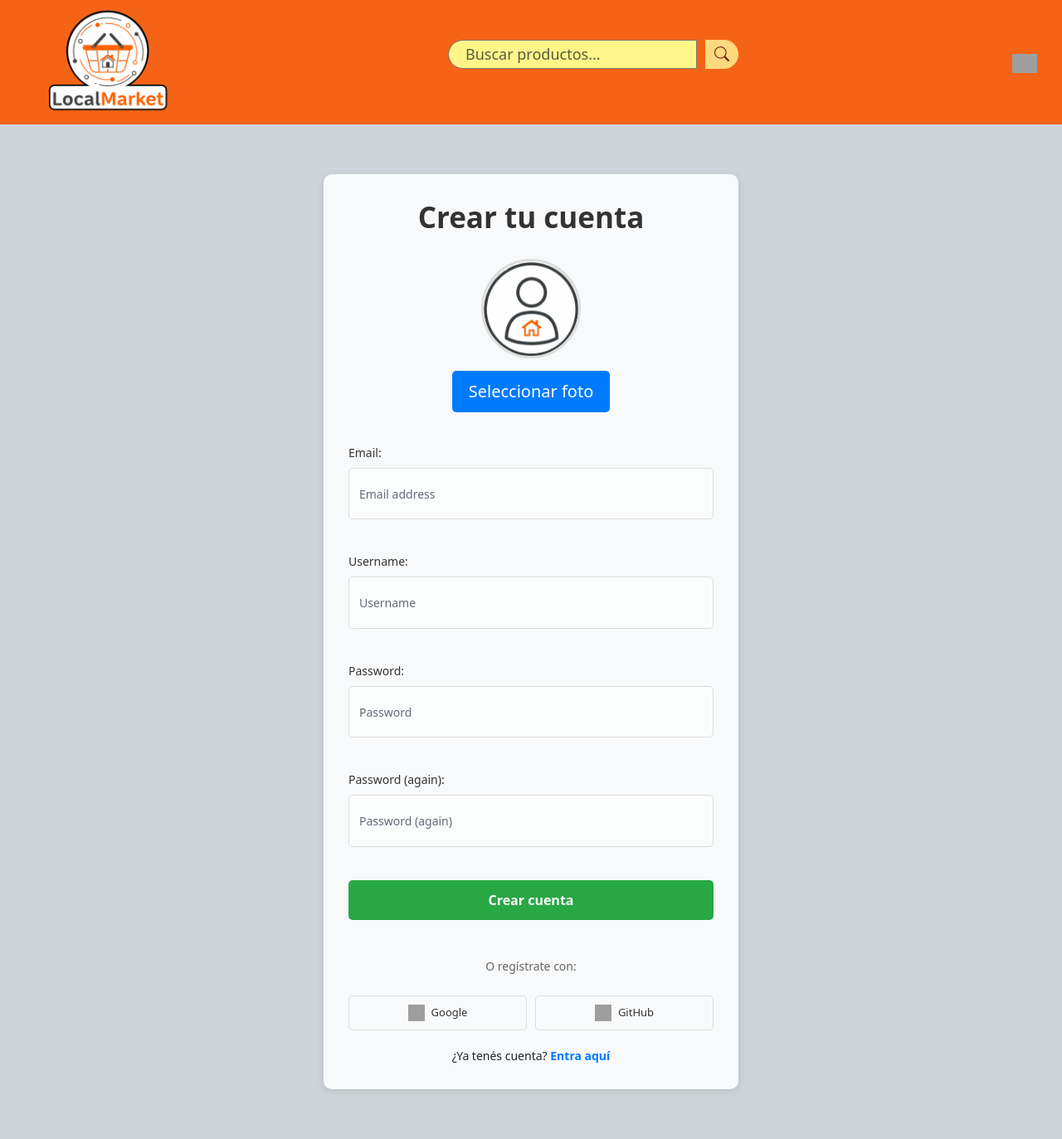
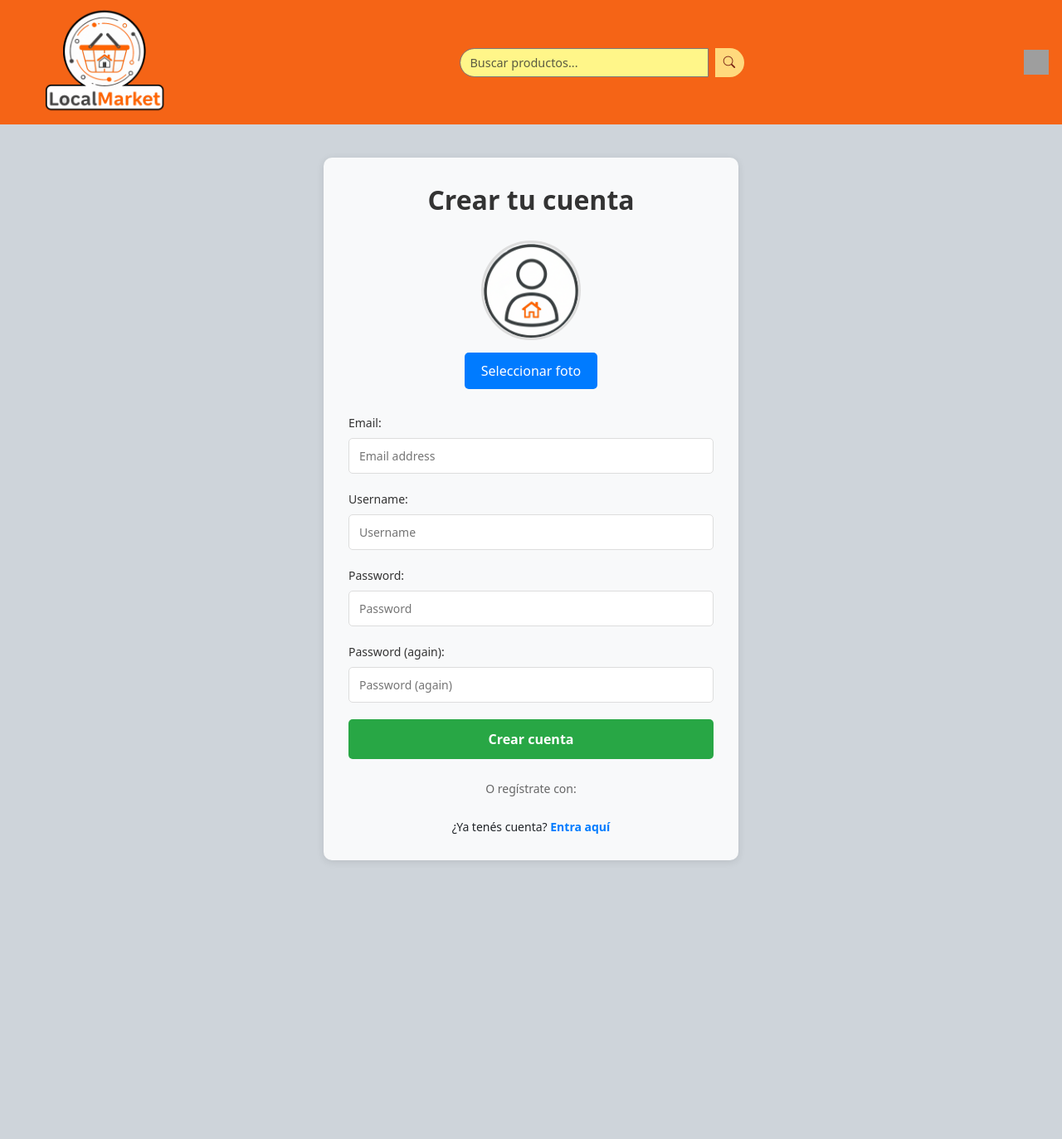
Before and after one commit to mirendarodrigo/progra4marketplace, a Django app: page /accounts/signup/ in a window 1280 px wide. Shown: the whole page at 83% size. After the commit the page ends 1038 px from the top, so only its background shows below. Run offline with Django 5.2, Linux system fonts and the light colour scheme; data comes from the database, SQL or seed files in the repository; both versions use the stored data as it was after the commit; some libraries are stand-ins or nearby versions; grey boxes are pictures that could not be loaded.

Commit message:
correcciones varias

```diff
--- a/myclase/core/templates/base.html
+++ b/myclase/core/templates/base.html
@@ -10,7 +10,7 @@
   <link href="https://cdn.jsdelivr.net/npm/bootstrap@5.3.8/dist/css/bootstrap.min.css" rel="stylesheet"
     crossorigin="anonymous">
   <link rel="stylesheet" href="https://cdn.jsdelivr.net/npm/bootstrap-icons@1.11.1/font/bootstrap-icons.css">
-  <link rel="stylesheet" href="https://cdn.jsdelivr.net/npm/@picocss/pico@2/css/pico.min.css">
+
   <link rel="stylesheet" href="{% static 'css/styles.css' %}">
   <link rel="stylesheet" href="{% static 'chat/chat.css' %}">
   <link rel="stylesheet" href="{% static 'scanner/scanner.css' %}">
@@ -38,6 +38,9 @@
   {% endif %}
 
   <!-- Iconos de usuario (Derecha) -->
+     {% if request.path == '/' and user.is_authenticated %}
+  <h2 class="fw-bold text-dark mb-3">¡Hola, {{ user.first_name }}!</h2>
+  {%endif%}
   <ul class="d-flex align-items-center gap-2 mb-0">
     {% if user.is_authenticated %}
       <!-- Avatar -->
--- a/myclase/core/templates/home.html
+++ b/myclase/core/templates/home.html
@@ -68,7 +68,6 @@
             </a>
           </div>
         {% else %}
-          <h2 class="fw-bold text-dark mb-3">¡Hola, {{ user.first_name }}!</h2>
           <a class="btn btn-primary btn-lg mb-2" href="{% url 'market:product_list' %}">Explorar productos</a>
           <a class="btn btn-outline-secondary btn-lg ms-2" href="{% url 'market:add_product' %}">Publicar un producto</a>
         {% endif %}
--- a/myclase/myclase/settings.py
+++ b/myclase/myclase/settings.py
@@ -148,4 +148,7 @@ LOGGING = {
     "handlers": {"console": {"class": "logging.StreamHandler"}},
     "root": {"handlers": ["console"], "level": "INFO"},
 }
-#
+
+SOCIALACCOUNT_LOGIN_ON_GET = True
+ACCOUNT_LOGOUT_ON_GET = True
+LOGOUT_REDIRECT_URL = '/'
--- a/myclase/static/js/script.js
+++ b/myclase/static/js/script.js
@@ -209,10 +209,10 @@ document.addEventListener("DOMContentLoaded", () => {
             <!DOCTYPE html>
             <html>
             <head>
+                <link rel="icon" type="image/png" href="/static/img/fav.png">
                 <title>Presupuesto - LocalMarket</title>
                 <meta charset="utf-8">
-                <link rel="icon" type="image/png" href="myclase/static/img/fav.png">
-            </head>
+                </head>
             <body>
                 ${budgetHTML}
                 <div style="text-align: center; margin-top: 20px;">
--- a/myclase/templates/account/signup.html
+++ b/myclase/templates/account/signup.html
@@ -1,5 +1,4 @@
 {% extends "base.html" %}
-{% load socialaccount %}
 {% load static %}
 {% block title %}Registrarse{% endblock %}
 
@@ -217,16 +216,7 @@
 
   <div class="divider">O regístrate con:</div>
 
-  <div class="social-login">
-    <a href="{% provider_login_url 'google' %}" class="social-btn">
-      <img src="https://img.icons8.com/color/48/google-logo.png" alt="Google">
-      Google
-    </a>
-    <a href="{% provider_login_url 'github' %}" class="social-btn">
-      <img src="https://img.icons8.com/glyph-neue/48/github.png" alt="GitHub">
-      GitHub
-    </a>
-  </div>
+
 
   <div class="login-link">
     ¿Ya tenés cuenta? <a href="{% url 'account_login' %}">Entra aquí</a>
```
Also changed, not shown: myclase/templates/account/logout.html (deleted, +0 -11 lines), myclase/templates/socialaccount/login.html (deleted, +0 -17 lines), myclase/db.sqlite3.
